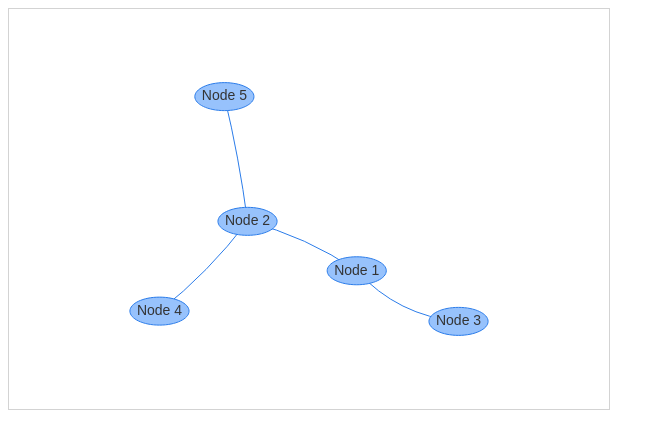
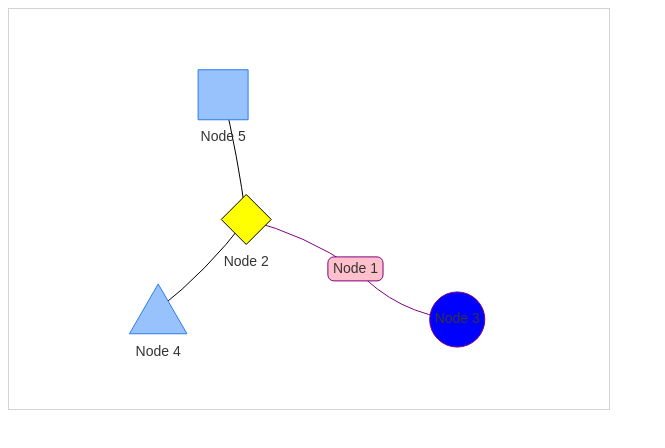
Before and after one commit to jrezuke/visGraph, a website: page index.html in a window 1280 px wide. Shown: the whole page, without its empty margins (0-665 px from the left). Drawn offline with nearby package versions, Linux system fonts and the light colour scheme.

Commit message:
network example

```diff
--- a/index.html
+++ b/index.html
@@ -1,4 +1,5 @@
 <!DOCTYPE html>
+
 <head>
 
     <title>visjs</title>
@@ -6,26 +7,30 @@
     <script type="text/javascript" src="js/vis.min.js"></script>
     <link href="css/vis.min.css" rel="stylesheet" />
     <link rel="stylesheet" href="css/styles.css">
+
+    <link rel="stylesheet" href="http://maxcdn.bootstrapcdn.com/font-awesome/4.3.0/css/font-awesome.min.css">
+    <link rel="stylesheet" href="http://code.ionicframework.com/ionicons/2.0.1/css/ionicons.min.css">
 </head>
+
 <body>
     <div id="mynetwork"></div>
 
     <script type="text/javascript">
         // create an array with nodes
         var nodes = new vis.DataSet([
-                {id: 1, label: 'Node 1'},
-                {id: 2, label: 'Node 2'},
-                {id: 3, label: 'Node 3'},
-                {id: 4, label: 'Node 4'},
-                {id: 5, label: 'Node 5'}
+            { id: 1, label: 'Node 1', shape: 'box', color: { background: 'pink', border: 'purple' } },
+            { id: 2, label: 'Node 2', shape: 'diamond', color: { background: 'yellow', border: 'black' } },
+            { id: 3, label: 'Node 3', shape: 'circle', color: { background: 'blue', border: 'purple' } },
+            { id: 4, label: 'Node 4', shape: 'triangle' },
+            { id: 5, label: 'Node 5', shape: 'square' }
         ]);
 
         // create an array with edges
         var edges = new vis.DataSet([
-                {from: 1, to: 3},
-                {from: 1, to: 2},
-                {from: 2, to: 4},
-                {from: 2, to: 5}
+            { from: 1, to: 3 },
+            { from: 1, to: 2 },
+            { from: 2, to: 4 },
+            { from: 2, to: 5 }
         ]);
 
         // create a network
@@ -43,4 +48,5 @@
     </script>
 
 </body>
+
 </html>
```
Lines whose indentation alone changed are shown as unchanged.
